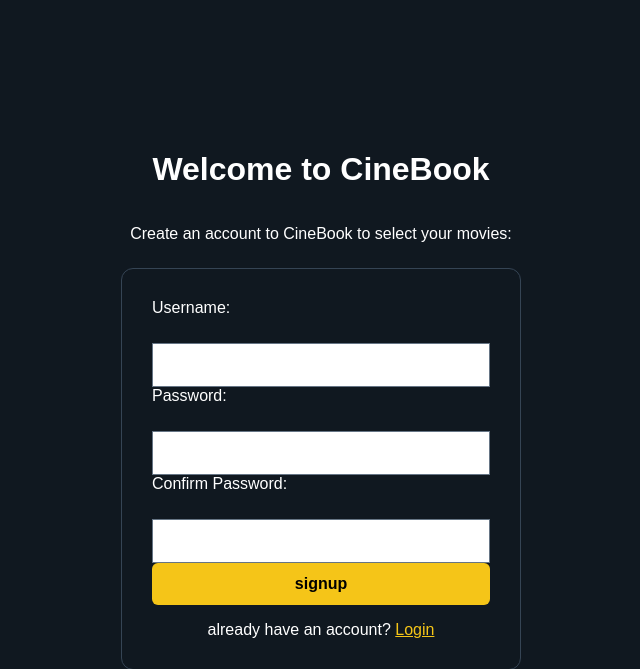
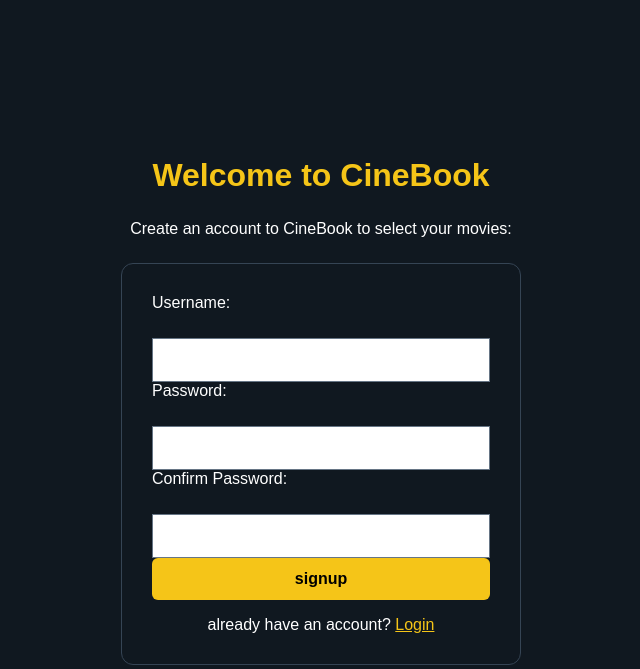
Before and after one commit to hassanmsalama5-cloud/NEA, a Flask app: page /signup in a window 1280 px wide. Shown: the top 669 px of the page, without its empty margins (319-959 px from the left). Run offline with Flask 3, Linux system fonts and the light colour scheme.

Commit message:
Add h1 styles for improved visibility and consistency

```diff
--- a/static/style.css
+++ b/static/style.css
@@ -12,6 +12,11 @@ body{
     align-items: center;
     justify-content: center;
     padding:30px 20px;
+}
+h1{
+    color:#f5c518;
+    text-align:center;
+    margin-bottom:10px;
 }
 body > p {
     text-align: center;
```
